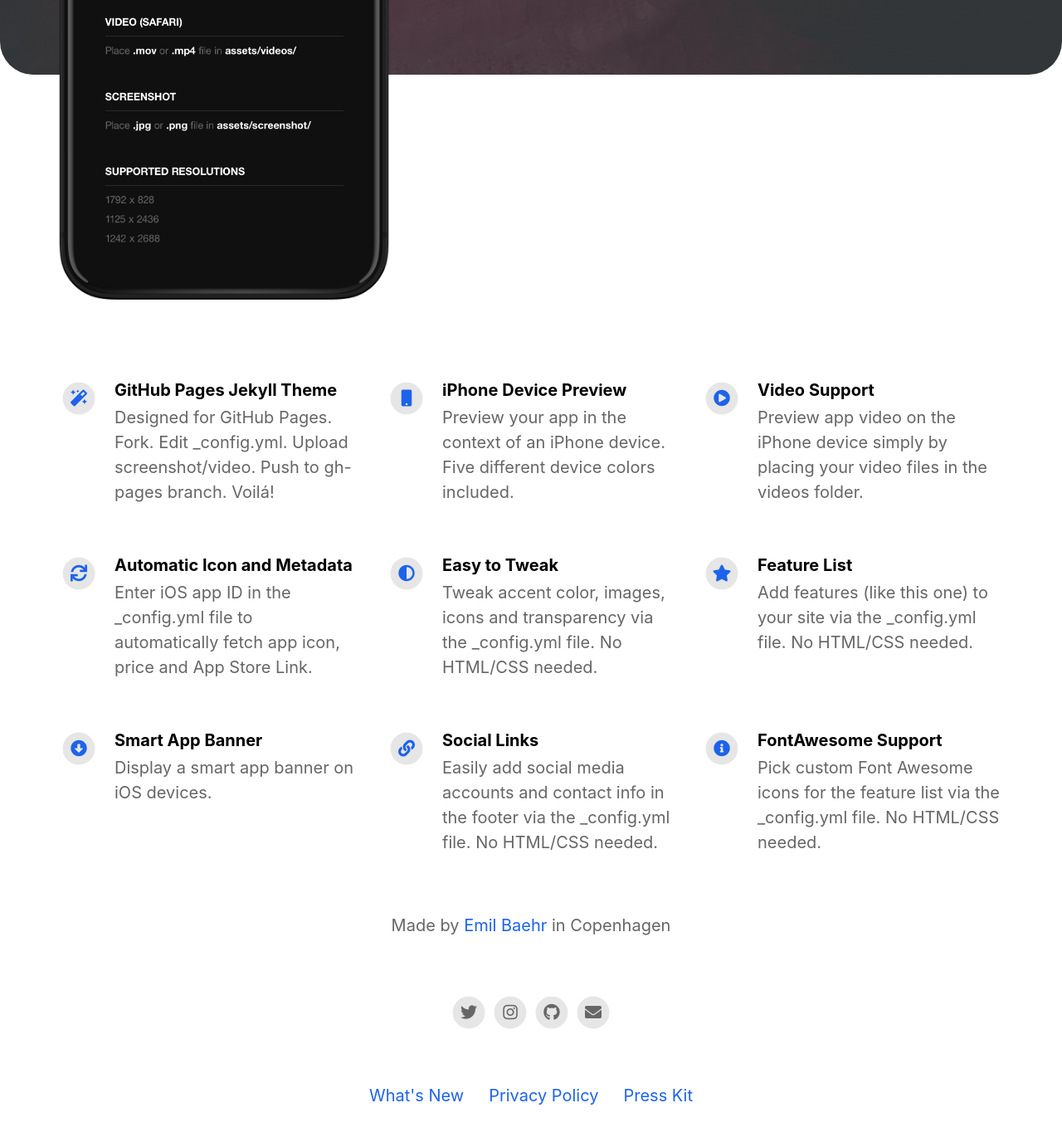
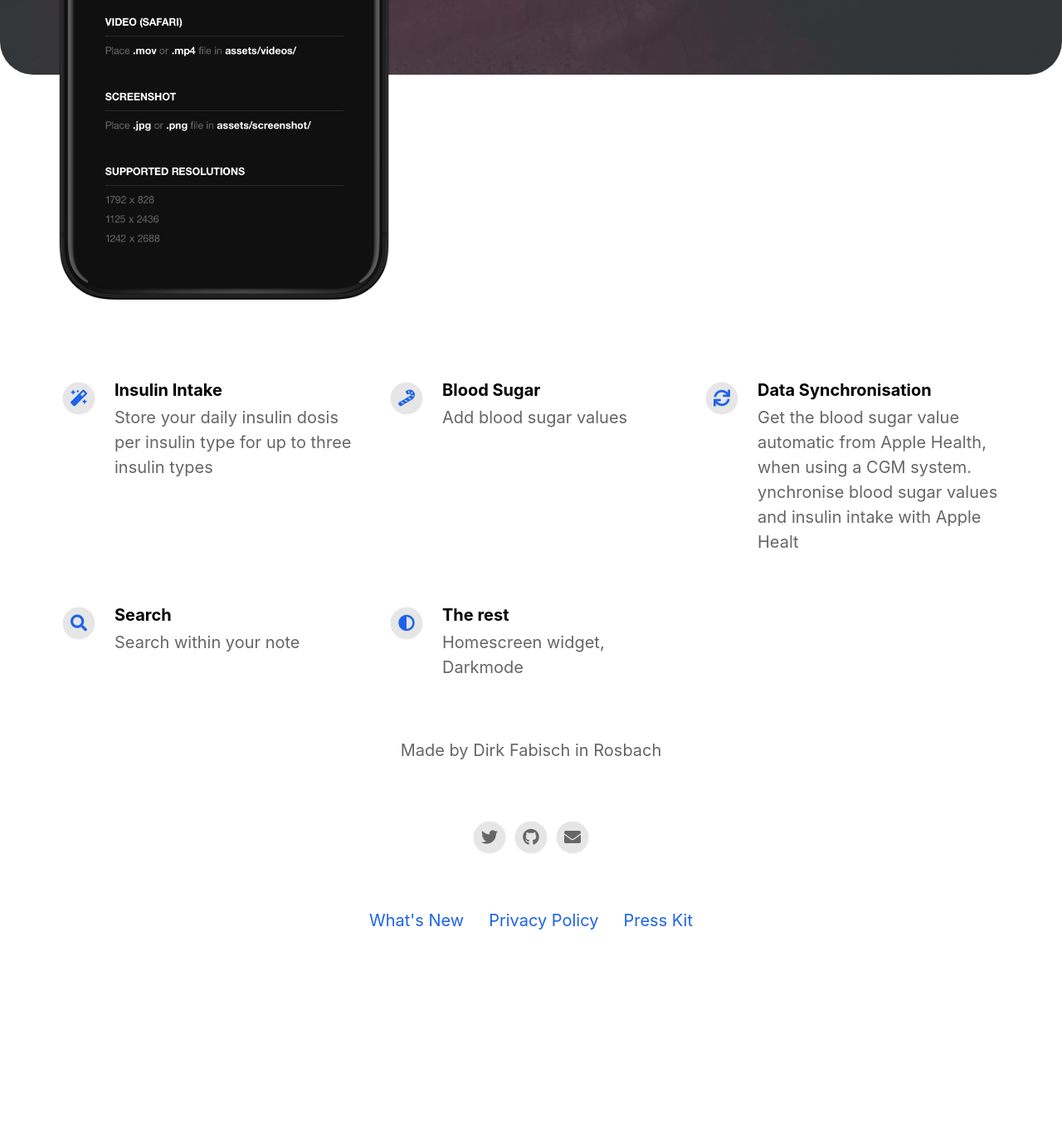
Before and after one commit to dirkfabisch/dailydoseapp, a Jekyll site: the page built from index.html, in a window 1280 px wide and 1400 px high, scrolled down 624 px. Shown: the top 1370 px of the window at 83% size. Built offline with Jekyll 4.4.1, drawn with Linux system fonts in a browser that asks for light colours; nearby versions of some CDN libraries; after the commit the page ends 1813 px from its top, so only the background shows below that; some of the changed text lies outside the part shown.

Commit message:
Update _config.yml

```diff
--- a/_config.yml
+++ b/_config.yml
@@ -13,63 +13,54 @@ presskit_download_link                    : https://emilbaehr.com
 app_icon                                  : # assets/appicon.png                      # Automatically populates if not set and if iOS app ID is set.  Otherwise enter path to icon file manually.
 app_name                                  :                                           # Automatically populates if not set and if iOS app ID is set.  Otherwise enter manually.
 app_price                                 :                                           # Automatically populates if not set and if iOS app ID is set.  Otherwise enter manually.
-app_description                           : Write a short tagline for your app.
+app_description                           : Keep track of your daily insulin intake.
 
 enable_smart_app_banner                   : true                                      # Set to true to show a smart app banner at top of page on mobile devices.
 
 
 
 # Information About Yourself
-your_name                                 : Emil Baehr
-your_link                                 : https://emilbaehr.com
-your_city                                 : Copenhagen
-email_address                             : emil.baehr@gmail.com
+your_name                                 : Dirk Fabisch
+your_link                                 :
+your_city                                 : Rosbach
+email_address                             : dirk@base68.com
 facebook_username                         :
-instagram_username                        : ebaehr
-twitter_username                          : ebaehr
-github_username                           : emilbaehr
+instagram_username                        :
+twitter_username                          : dirkfabisch
+github_username                           : dirkfabisch
 youtube_username                          :
+
+
+
+- Synchronise blood sugar values and insulin intake with Apple Health
+- Search within your notes
+- Homescreen Widgets
+- Darkmode
 
 
 
 # Feature List                            Edit, add or remove features to be presented.
 features                                  :
 
-  - title                                 : GitHub Pages Jekyll Theme
-    description                           : Designed for GitHub Pages. Fork. Edit _config.yml. Upload screenshot/video. Push to gh-pages branch. Voilá!
+  - title                                 : Insulin Intake
+    description                           : Store your daily insulin dosis per insulin type for up to three insulin types
     fontawesome_icon_name                 : magic
 
-  - title                                 : iPhone Device Preview
-    description                           : Preview your app in the context of an iPhone device. Five different device colors included.
-    fontawesome_icon_name                 : mobile
+  - title                                 : Blood Sugar
+    description                           : Add blood sugar values
+    fontawesome_icon_name                 : candy-cane
 
-  - title                                 : Video Support
-    description                           : Preview app video on the iPhone device simply by placing your video files in the videos folder.
-    fontawesome_icon_name                 : play-circle
-
-  - title                                 : Automatic Icon and Metadata
-    description                           : Enter iOS app ID in the _config.yml file to automatically fetch app icon, price and App Store Link.
+  - title                                 : Data Synchronisation
+    description                           : Get the blood sugar value automatic from Apple Health, when using a CGM system. ynchronise blood sugar values and insulin intake with Apple Healt
     fontawesome_icon_name                 : sync
 
-  - title                                 : Easy to Tweak
-    description                           : Tweak accent color, images, icons and transparency via the _config.yml file. No HTML/CSS needed.
+  - title                                 : Search
+    description                           : Search within your note
+    fontawesome_icon_name                 : search
+
+  - title                                 : The rest
+    description                           : Homescreen widget, Darkmode
     fontawesome_icon_name                 : adjust
-
-  - title                                 : Feature List
-    description                           : Add features (like this one) to your site via the _config.yml file. No HTML/CSS needed.
-    fontawesome_icon_name                 : star
-
-  - title                                 : Smart App Banner
-    description                           : Display a smart app banner on iOS devices.
-    fontawesome_icon_name                 : arrow-alt-circle-down
-
-  - title                                 : Social Links
-    description                           : Easily add social media accounts and contact info in the footer via the _config.yml file. No HTML/CSS needed.
-    fontawesome_icon_name                 : link
-
-  - title                                 : FontAwesome Support
-    description                           : Pick custom Font Awesome icons for the feature list via the _config.yml file. No HTML/CSS needed.
-    fontawesome_icon_name                 : info-circle
 
   - title                                 : # New Feature Title
     description                           : # New Feature Description
```
